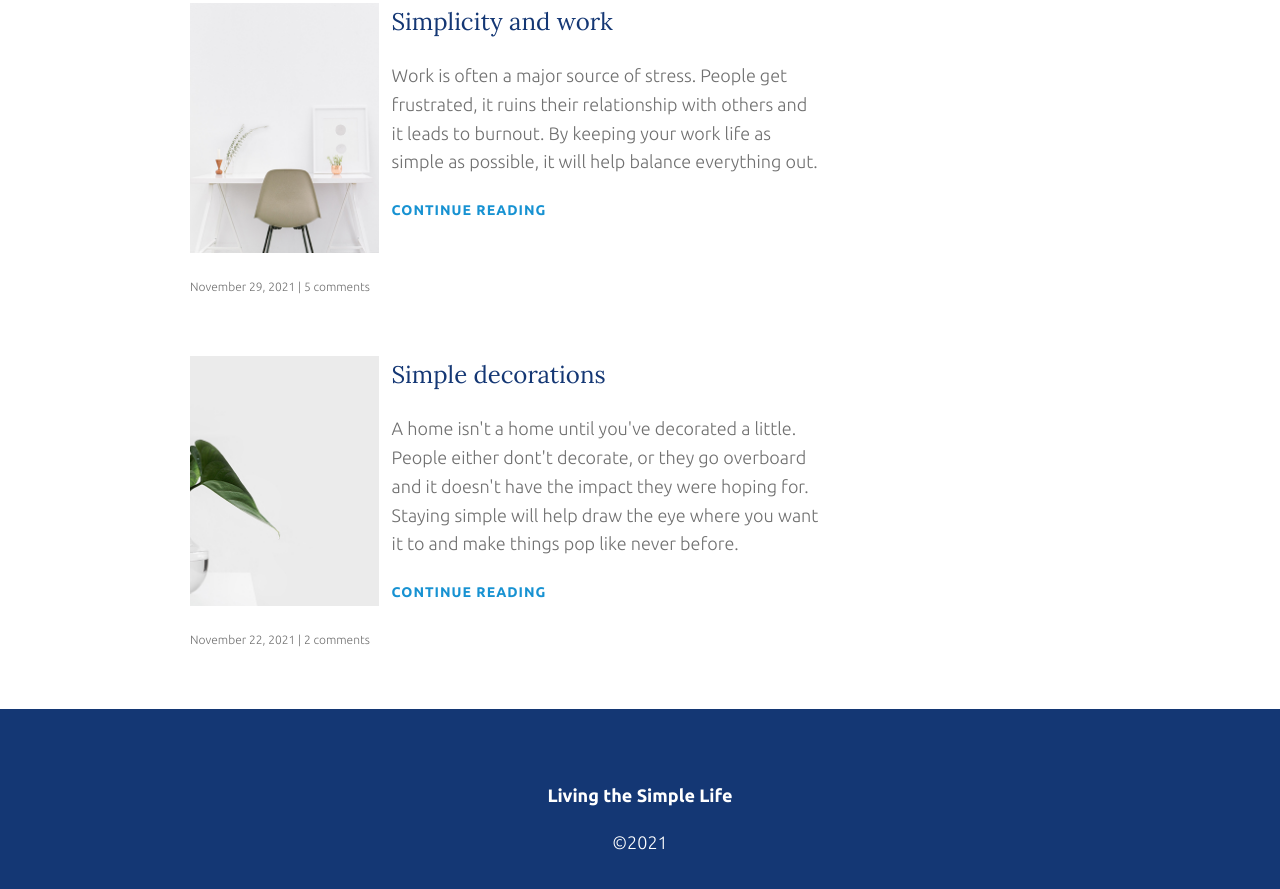
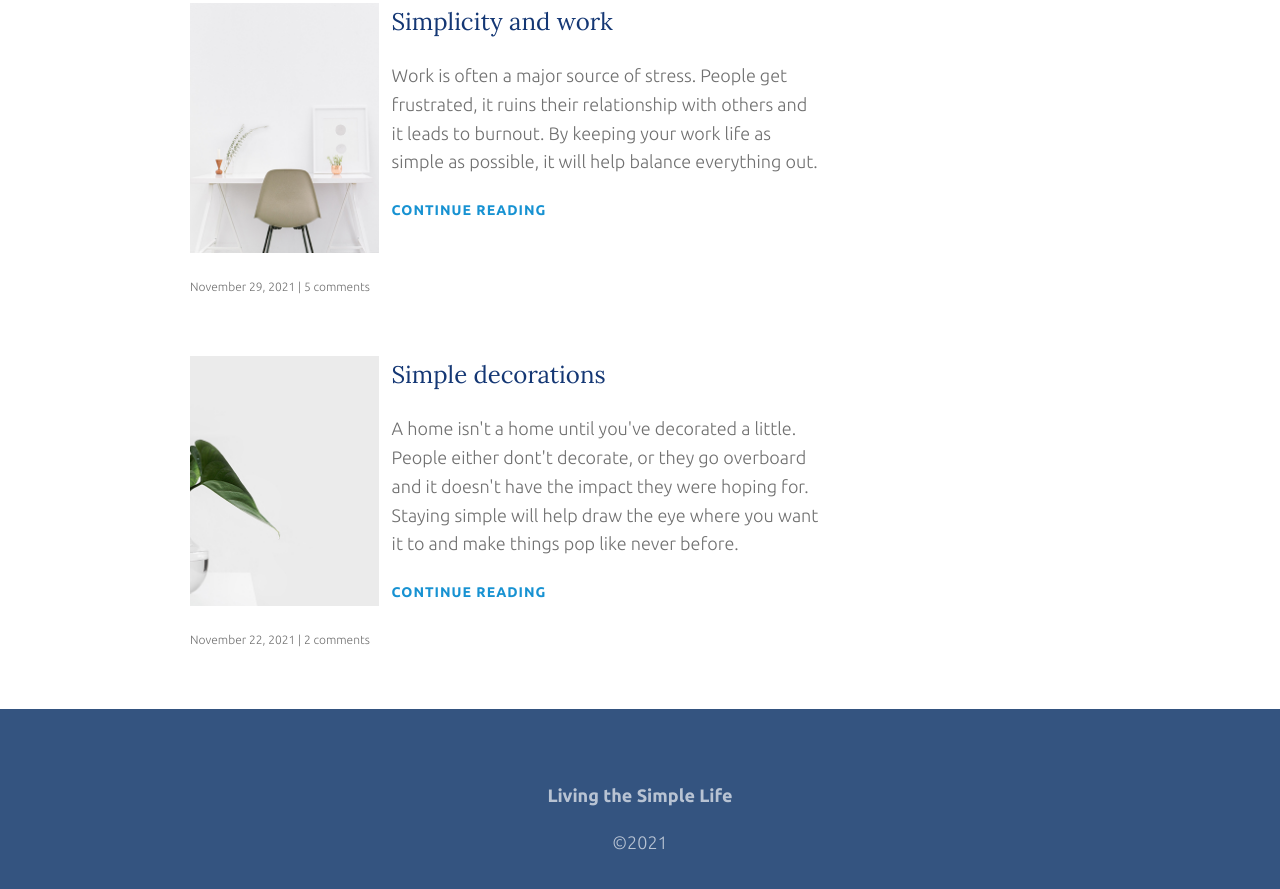
Before and after one commit to jstonedev/simple-life-website, a plain HTML site: page index.html in a window 1280 px wide. Shown: the part 1319-2208 px from the top of the page. Drawn offline with Linux system fonts and the light colour scheme.

Commit message:
update footer color

```diff
--- a/css/style.css
+++ b/css/style.css
@@ -129,8 +129,8 @@ header {
 }
 
 footer {
-	background-color: #143774;
-	color: #fff;
+	background-color: #345480;
+	color: rgb(255, 255, 255, 0.65);
 	text-align: center;
 	padding: 3em 0;
 }
```
